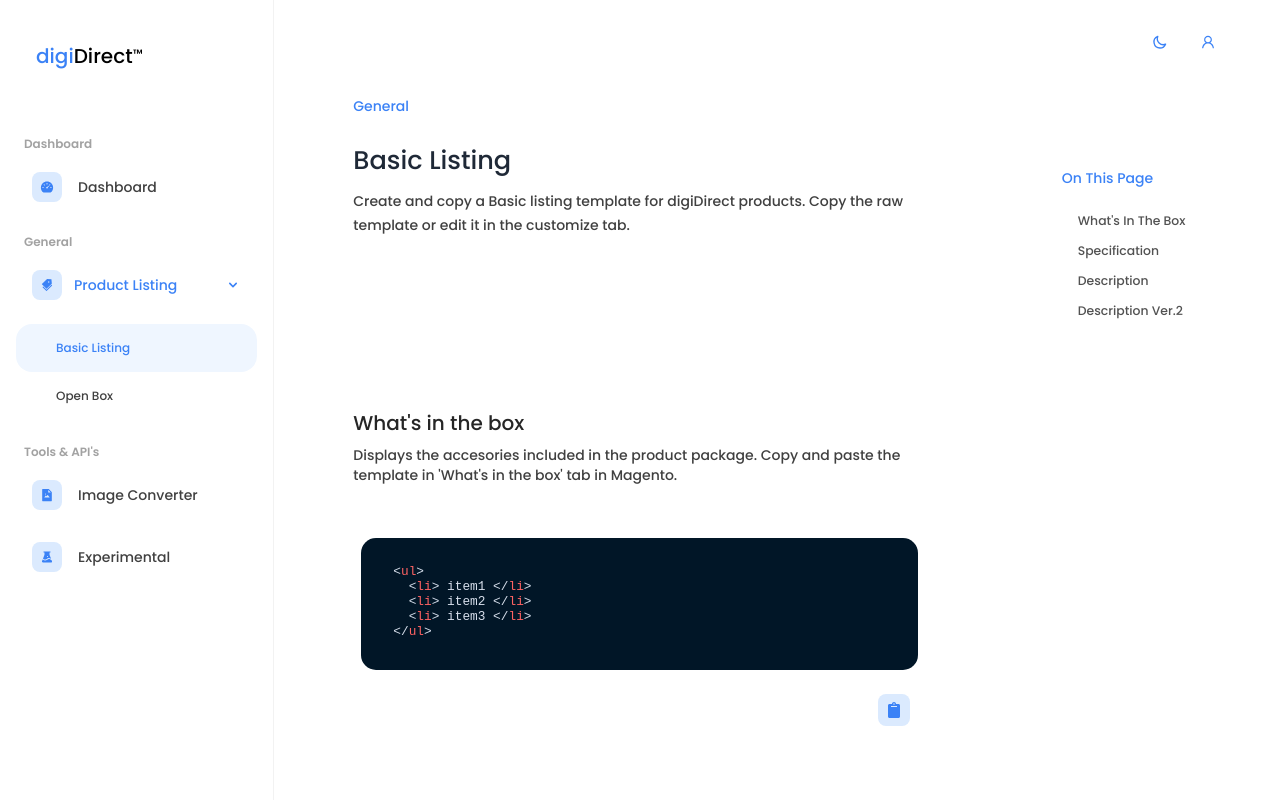
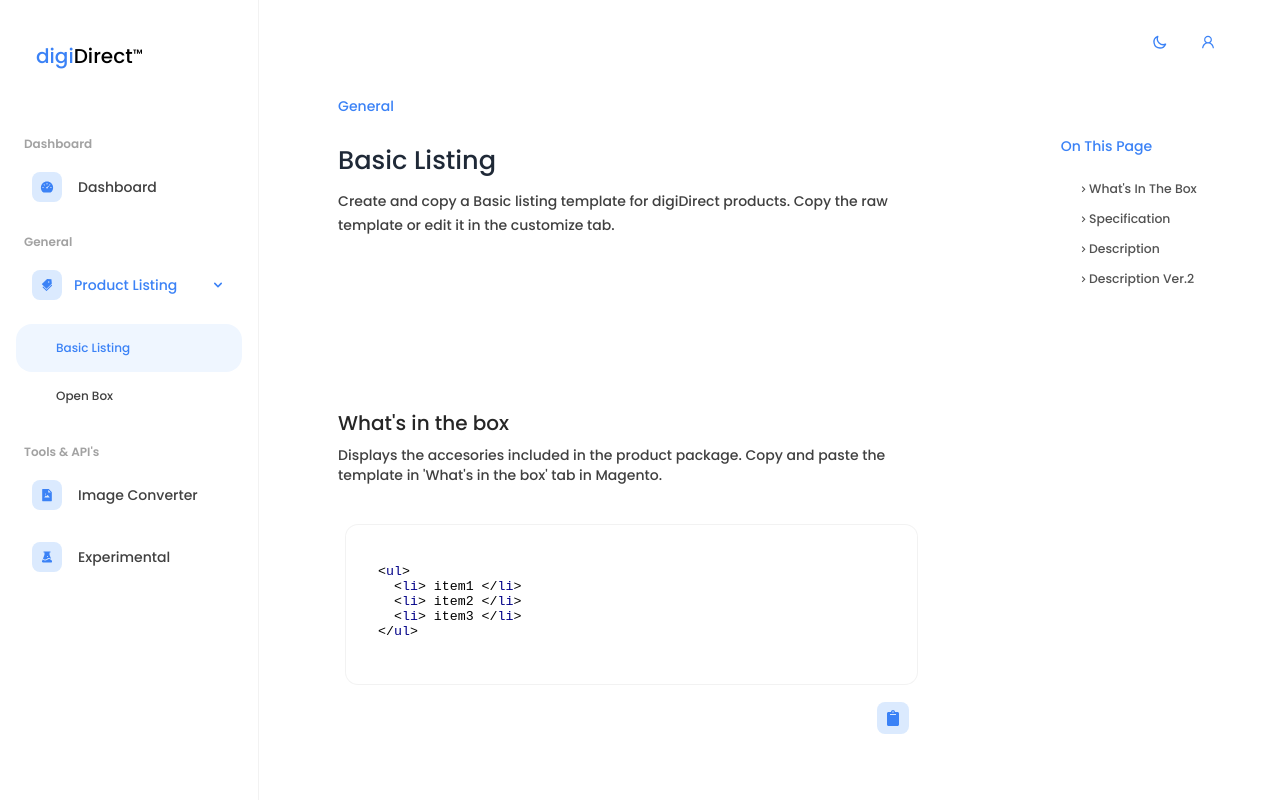
Before and after one commit to rogelcristobal/digiDirect, a React (Create React App) app: page /#/basic-listing in a window 1280 px wide. Built offline with nearby package versions, Linux system fonts and the light colour scheme.

Commit message:
implemented scroll into view

```diff
--- a/src/components/CodeBlock.jsx
+++ b/src/components/CodeBlock.jsx
@@ -1,5 +1,4 @@
 import SyntaxHighlighter from "react-syntax-highlighter";
-import { nightOwl } from "react-syntax-highlighter/dist/esm/styles/hljs";
 import {
   Box,
   Paper,
@@ -18,7 +17,8 @@ import {
 } from "react-icons/ai";
 import {FaClipboard} from 'react-icons/fa'
 import {BiCodeAlt} from 'react-icons/bi'
-import { useState, useRef } from "react";
+import { useState } from "react";
+import { googlecode } from "react-syntax-highlighter/dist/esm/styles/hljs";
 const CodeBlock = ({ code }) => {
   const [styleVisibility, setStyleVisibility] = useState(false);
   const [open, setOpen] = useState(false);
@@ -79,7 +79,7 @@ const CodeBlock = ({ code }) => {
         wrapLongLines={true}
         wrapLines={true}
         language="css"
-        style={nightOwl}
+        style={googlecode}
         // showLineNumbers={true}
         customStyle={{
           paddingTop: "0.7rem",
@@ -91,7 +91,6 @@ const CodeBlock = ({ code }) => {
           boxSizing: "border-box",
           minHeight: !code ? "12rem" : "fit",
           maxHeight: "22rem",
-          // backgroundColor:'rgb(245, 245, 245)'
 
 
         }}
@@ -102,7 +101,7 @@ const CodeBlock = ({ code }) => {
             : code.tags
           : code.tags}
       </SyntaxHighlighter>
-      <Box className="absolute bg-transparent -bottom-16 box-border py-2 px-2 w-full flex items-center justify-end space-x-3 ">
+      <Box className="absolute bg-transparent right-0 -bottom-[4.5rem] box-border py-2 px-2 w-fit min-w-[10rem] flex items-center justify-end space-x-3 rounded-md">
           <Paper
             variant="contained"
             className={`p-2 text-base  transition-all ease-in-out duration-300   flex items-center  rounded-lg justify-center  text-blue-500 bg-blue-100   cursor-pointer gap-3 `}
--- a/src/components/CodeSnippetComponent.jsx
+++ b/src/components/CodeSnippetComponent.jsx
@@ -7,52 +7,12 @@ import { Zoom } from "@mui/material";
 const CodeSnippetComponent = ({ code, canEdit }) => {
   const [tabValue, setTabValue] = useState(0);
   return (
-    // <Box  className="relative h-fit w-full ">
-    //   <Tabs
-    //     value={tabValue}
-    //     onChange={(e, newValue) => setTabValue(newValue)}
-    //     sx={{
-    //       "& .MuiTabs-indicator": {
-    //         backgroundColor: "rgb(59 130 246)",
-    //         position: "absolute",
-    //         bottom: 3,
-    //       },
-    //       // "& .MuiTabs-indicatorSpan":{
 
-    //       //   backgroundColor: '#635ee7',},
-    //       "& .Mui-selected": { color: "rgb(59 130 246)" },
-    //     }}
-    //   >
-    //     <Tab label="raw" className="text-sx  capitalize  font-medium"></Tab>
-
-    //     {canEdit ? (
-    //       <Tab
-    //         label="customize"
-    //         className="text-sm capitalize font-medium p-0 m-0"
-    //       />
-    //     ) : (
-    //       <Tab
-    //         label="customize"
-    //         className="text-sm capitalize font-medium"
-    //         disabled
-    //       />
-    //     )}
-    //   </Tabs>
-    //   {tabValue === 0 ? (
-    //     <Box className=" h-fit w-full  py-0  box-border">
-    //       <Box className=" w-full flex flex-col items-center box-border">
-    //         <Box className="max-w-[100%] w-full text-[.8rem] box-border">
-    //           <CodeBlock code={code}></CodeBlock>
-    //         </Box>
-    //       </Box>
-    //     </Box>
-    //   ) : null}
-    // </Box>
     <Box  className="relative h-fit w-full  px-2 rounded-lg box-border ">
 
       <Box className=" h-fit w-full  py-0  box-border">
         <Box className=" w-full flex flex-col items-center box-border">
-          <Box className="max-w-[100%] w-full text-[.8rem] box-border">
+          <Box className="max-w-[100%] w-full text-[.83rem] box-border border-thin    bg-white rounded-xl">
             <CodeBlock code={code}></CodeBlock>
           </Box>
         </Box>
--- a/src/pages/BasicListing.jsx
+++ b/src/pages/BasicListing.jsx
@@ -15,22 +15,30 @@ import PageSubTitle from "../components/PageSubTitle";
 import CodeSnippetComponent from "../components/CodeSnippetComponent";
 import template from "../template/template";
 import NavScrollContext from "../context/NavScrollContext";
-import { useInView } from "react-intersection-observer";
+import { InView, useInView } from "react-intersection-observer";
+import { BiChevronRight } from "react-icons/bi";
 const BasicListing = () => {
   const { inTheBoxMarkup, specsMarkup, descriptionSimple, descriptionBest } =
     template();
 
-  const { setState: setScrollPos,setTransparency } = useContext(NavScrollContext);
+  const { setState: setScrollPos, setTransparency } =
+    useContext(NavScrollContext);
   const scrollRef = useRef(null); // for navbar purposes
   const inViewOptions = {
     threshold: 0.6,
     delay: 200,
     rootMargin: "60px 0px",
   };
-  const [viewRef_0,inView_0] = useInView(inViewOptions)
-  const [viewRef_1,inView_1] = useInView(inViewOptions)
-  const [viewRef_2,inView_2] = useInView(inViewOptions)
-  const [viewRef_3,inView_3] = useInView(inViewOptions)
+  const inTheBoxTab = useRef(null);
+  const specsTab = useRef(null);
+  const descriptionTab = useRef(null);
+  const descriptionVerTwoTab = useRef(null);
+
+  const [tabInViewState,setTabInViewState] = useState({
+    inTheBox:false,
+    spec:false,
+  })
+
 
 
 
@@ -40,14 +48,13 @@ const BasicListing = () => {
     const handleScroll = () => {
       let x = element.scrollTop;
       setScrollPos(x);
-      setTransparency(true)
-
+      setTransparency(true);
     };
     element.addEventListener("scroll", handleScroll);
     return () => {
       element.removeEventListener("scroll", handleScroll);
       setScrollPos(0);
-      setTransparency(false)
+      setTransparency(false);
     };
   }, []);
 
@@ -69,7 +76,7 @@ const BasicListing = () => {
 
           {/* in the box */}
 
-          <Box className="w-full box-border space-y-8 ">
+          <Box  ref={inTheBoxTab} className="w-full box-border space-y-8 ">
             <Box>
               <PageSubTitle
                 id="gab"
@@ -86,10 +93,10 @@ const BasicListing = () => {
 
           {/* sepcs */}
 
-          <Box className="w-full box-border space-y-8">
+          <Box  ref={specsTab} className="w-full box-border space-y-8">
             <Box>
               <PageSubTitle
-                //
+
                 title="Specification"
                 subtitle={`Displays the specification of the product. Copy and paste it in 'Specification' tab in Magento. `}
               />
@@ -101,7 +108,7 @@ const BasicListing = () => {
 
           {/* description */}
 
-          <Box className="w-full box-border space-y-8">
+          <Box  ref={descriptionTab} className="w-full box-border space-y-8">
             <Box>
               <PageSubTitle
                 title="Description"
@@ -116,7 +123,7 @@ const BasicListing = () => {
           </Box>
 
           {/* description v2 */}
-          <Box className="w-full box-border space-y-8">
+          <Box ref={descriptionVerTwoTab} className="w-full box-border space-y-8">
             <Box>
               <PageSubTitle
                 title="Description ver.2 "
@@ -134,7 +141,7 @@ const BasicListing = () => {
 
         {/* page navigation */}
         <Box
-          className="h-72 mx-8 rounded-2xl w-72 box-border  p-6 sticky top-20  mt-36 flex flex-col items-start justify-start
+          className="h-72 mx-8 rounded-2xl w-72 box-border  p-6 sticky top-20  mt-28 flex flex-col items-start justify-start
         "
         >
           <Typography
@@ -147,24 +154,25 @@ const BasicListing = () => {
 
           <Box className="flex flex-col box-border pl-4 items-start justify-start h-full mt-6 w-full space-y-3 relative">
             {[
-              { title: "what's in the box" },
-              { title: "specification"},
-              { title: "description" },
-              { title: "description ver.2"},
+              { title: "what's in the box", reference:inTheBoxTab},
+              { title: "specification", reference: specsTab},
+              { title: "description", reference: descriptionTab},
+              { title: "description ver.2", reference: descriptionVerTwoTab },
             ].map((item, idx) => (
               <Link
                 key={idx}
                 underline="none"
                 onClick={() =>
-                  item.path.current.scrollIntoView({
+                  item.reference.current.scrollIntoView({
                     behavior: "smooth",
                     block: "center",
                   })
                 }
-                className={`font-poppins text-[0.775rem] font-medium cursor-pointer text-neutral-600
-
-                capitalize transition-all duration-700 ease-in-out`}
+                className={`font-poppins text-[0.775rem] font-medium cursor-pointer
+                ${item.stateView? 'text-blue-500':'text-neutral-600'}
+                capitalize transition-all duration-700 ease-in-out  flex items-center justify-center`}
               >
+                <BiChevronRight></BiChevronRight>
                 {item.title}
               </Link>
             ))}
--- a/src/pages/ImageConverter.jsx
+++ b/src/pages/ImageConverter.jsx
@@ -28,11 +28,11 @@ const ImageConverter = () => {
 
   const [URLInput, setURLInput] = useState("");
 
-  const { mutate, state } = useImportFromURL();
-  const { mutate: startConvert, state: convertStatus } = useConvert();
+  // const { mutate, state } = useImportFromURL();
+  // const { mutate: startConvert, state: convertStatus } = useConvert();
 
-  console.log("import", state);
-  console.log("convertStatus", convertStatus);
+  // console.log("import", state);
+  // console.log("convertStatus", convertStatus);
   return (
     <Box className="h-full box-border flex items-start gap-3 rounded-lg pt-[4.5rem]   w-full ">
       <Box
```
